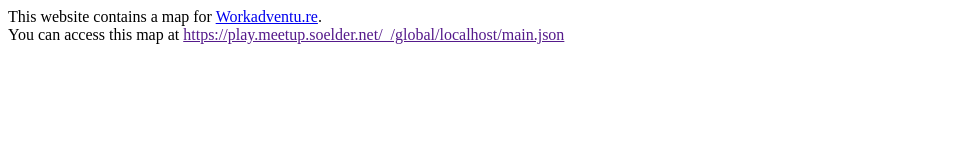
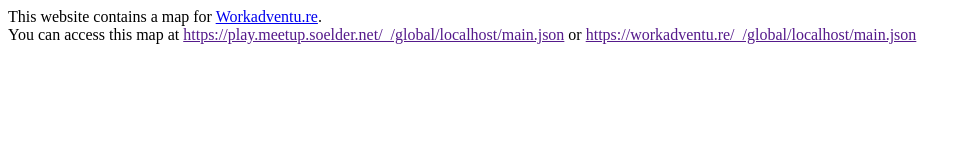
Before and after one commit to fh-adventure-team/MyMap, a plain HTML site: page index.html in a window 1280 px wide. Shown: the whole page, without its empty margins (0-971 px from the left). Drawn offline with Linux system fonts and the light colour scheme.

Commit message:
ok, now weh have 2 links to stop this whole changing links shit

```diff
--- a/index.html
+++ b/index.html
@@ -9,12 +9,15 @@
                 var url = 'https://play.meetup.soelder.net/_/global/'+window.location.host+path+'main.json';
                 document.getElementById('mapLink').href = url;
                 document.getElementById('mapLink').innerText = url;
+                var alternateUrl = 'https://workadventu.re/_/global/'+window.location.host+path+'main.json';
+                document.getElementById('mapLink2').href = alternateUrl;
+                document.getElementById('mapLink2').innerText = alternateUrl;
             };
         </script>
     </head>
     <body>
         This website contains a map for <a href="https://workadventu.re">Workadventu.re</a>.
         <br/>
-        You can access this map at <a id="mapLink" href=""></a>
+        You can access this map at <a id="mapLink" href=""></a> or <a id="mapLink2" href=""></a>
     </body>
 </html>
```
